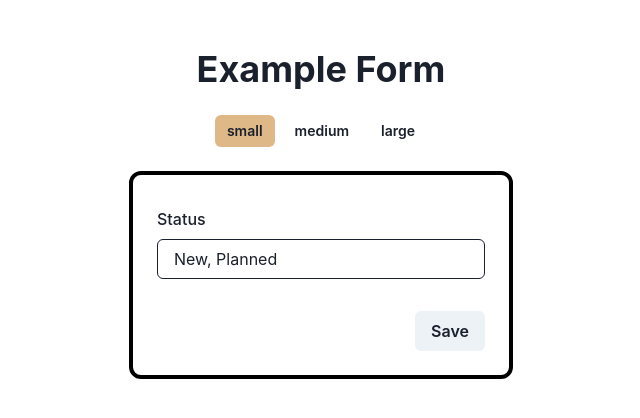
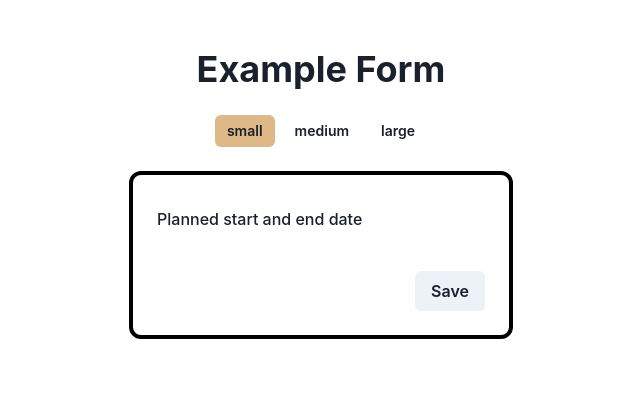
Before and after one commit to juancarloselorriaga/react-formatge, a React (Vite) app: page / in a window 1280 px wide. Shown: the top 418 px of the page, without its empty margins (319-959 px from the left). Built offline with nearby package versions, Linux system fonts and the light colour scheme.

Commit message:
dev: Updates DevForm.tsx

```diff
--- a/src/forms/DevForm.tsx
+++ b/src/forms/DevForm.tsx
@@ -2,11 +2,10 @@ import { StackProps } from '@chakra-ui/react'
 import { FormFieldType, OnFormSubmit } from '../types'
 import React, { FC } from 'react'
 import FormWrapper from '../_layout/FormWrapper'
-import MultipleOptionSelectionComponent from '../_components/OptionSelection/MultipleOptionSelectionComponent'
-import { IOption } from '../_components/OptionSelection/OptionSelection'
+import DateRangePickerComponent from '../_components/DateComponents/DateRangePickerComponent'
 
 export type DevFormFields = {
-  selected: IOption[]
+  originalPlannedDates: null | [Date,  Date]
 }
 
 interface DevFormComponentProps extends StackProps {
@@ -19,34 +18,19 @@ interface DevFormComponentProps extends StackProps {
 const DevFormComponent: FC<DevFormComponentProps> = ( { data, buttonLabel, onFormSubmit, ...props } ) => {
 
   const inputFields: FormFieldType<DevFormFields>[] = [
-    {
-      name: 'selected',
+  {
+      name: 'originalPlannedDates',
       componentType: 'component',
-      label: 'Status',
-      initialValue: [ { label: 'New', value: 'NEW' }, { label: 'Planned', value: 'PLANNED' } ],
+      label: 'Planned start and end date',
+      initialValue: null,
       validation: {
-        required: false,
+        required: false
       },
       component: (
-        <MultipleOptionSelectionComponent
-          items={
-            [
-              { label: 'New', value: 'NEW' },
-              { label: 'Planned', value: 'PLANNED' },
-              { label: 'Started', value: 'STARTED' },
-              { label: 'Done', value: 'DONE' },
-              { label: 'New1', value: 'NEW1' },
-              { label: 'Planned1', value: 'PLANNED1' },
-              { label: 'Started1', value: 'STARTED1' },
-              { label: 'Done1', value: 'DONE1' },
-              { label: 'New2', value: 'NEW2' },
-              { label: 'Planned2', value: 'PLANNED2' },
-              { label: 'Started2', value: 'STARTED2' },
-              { label: 'Done2', value: 'DONE2' },
-
-            ] }
-        />
-      ),
+          <DateRangePickerComponent
+              title={ 'Originally planned start and end date' }
+          />
+      )
     },
   ]
 
```
